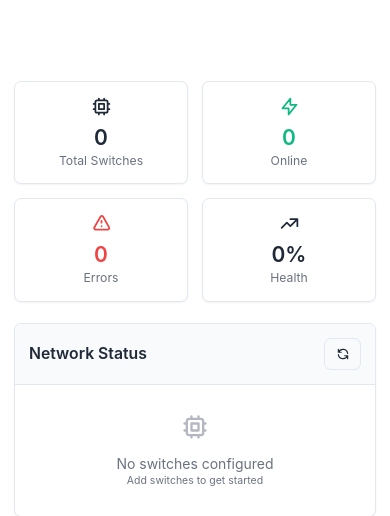
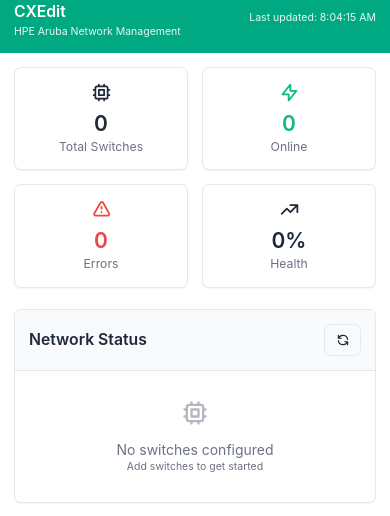
Before and after one commit to alexpitcher/aoscx-automation-toolkit, a Flask app: page /mobile in a window 390 px wide. Shown: the top 516 px of the page. Run offline with Flask 3, Linux system fonts and the light colour scheme; data that the repository does not hold is empty.

Commit message:
feat(ui): add HPE-green CXEdit title bar to mobile UI and fix header background in new UI

```diff
--- a/newui/App.tsx
+++ b/newui/App.tsx
@@ -188,7 +188,7 @@
   return (
     <div className="min-h-screen bg-background flex flex-col">
       {/* Header */}
-      <header className="bg-[#01A982] text-white p-4 shadow-lg">
+      <header className="text-white p-4 shadow-lg" style={{ backgroundColor: '#01A982' }}>
         <div className="flex items-center justify-between">
           <div>
             <h1 className="text-lg font-semibold text-white">CXEdit</h1>
--- a/static/css/mobile_dashboard.css
+++ b/static/css/mobile_dashboard.css
@@ -689,10 +689,21 @@
 
 /* Additional utilities for bottom nav opacity and safe areas */
 .bg-white { background-color: #ffffff; }
+.bg-primary { background-color: var(--primary); }
 .border-t { border-top: 1px solid var(--border); }
 .border-border { border-color: var(--border); }
 .safe-bottom { padding-bottom: env(safe-area-inset-bottom); }
 .pb-20-safe { padding-bottom: calc(5rem + env(safe-area-inset-bottom)); }
+
+/* Title bar / header */
+.app-header {
+    position: sticky;
+    top: 0;
+    z-index: 60;
+    background-color: var(--primary);
+    color: #ffffff;
+}
+.safe-top { padding-top: env(safe-area-inset-top); }
 
 /* Animation utilities */
 .animate-spin {
--- a/templates/mobile_dashboard.html
+++ b/templates/mobile_dashboard.html
@@ -12,7 +12,7 @@
 </head>
 <body class="bg-background text-foreground">
     <!-- Header -->
-    <header class="bg-[#01A982] text-white p-4 shadow-lg sticky top-0 z-40">
+    <header class="app-header bg-primary text-white p-4 shadow-lg safe-top">
         <div class="flex items-center justify-between">
             <div>
                 <h1 class="text-lg font-semibold text-white">CXEdit</h1>
```
